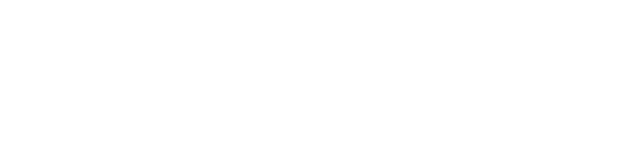
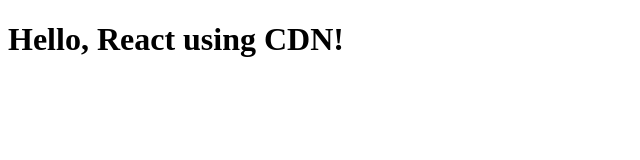
Before and after one commit to TarPrax/online-working, a plain HTML site: page index.html in a window 1280 px wide. Shown: the whole page, without its empty margins (0-640 px from the left). Drawn offline with nearby package versions, Linux system fonts and the light colour scheme.

Commit message:
first react appusing cdn

```diff
--- a/index.html
+++ b/index.html
@@ -3,7 +3,26 @@
   <head>
     <meta charset="UTF-8" />
     <meta name="viewport" content="width=device-width, initial-scale=1.0" />
-    <title>Document</title>
+    <title>React with CDN</title>
+    <!-- React and ReactDOM CDN links -->
+    <script src="https://unpkg.com/react@18/umd/react.development.js"></script>
+    <script src="https://unpkg.com/react-dom@18/umd/react-dom.development.js"></script>
   </head>
-  <body></body>
+  <body>
+    <!-- The div where your React app will be rendered -->
+    <div id="root"></div>
+
+    <!-- Your React code will go here -->
+    <script type="text/javascript">
+      // Write your React code here
+      const element = React.createElement(
+        "h1",
+        null,
+        "Hello, React using CDN!"
+      );
+
+      // Render the element into the root div
+      ReactDOM.render(element, document.getElementById("root"));
+    </script>
+  </body>
 </html>
```
